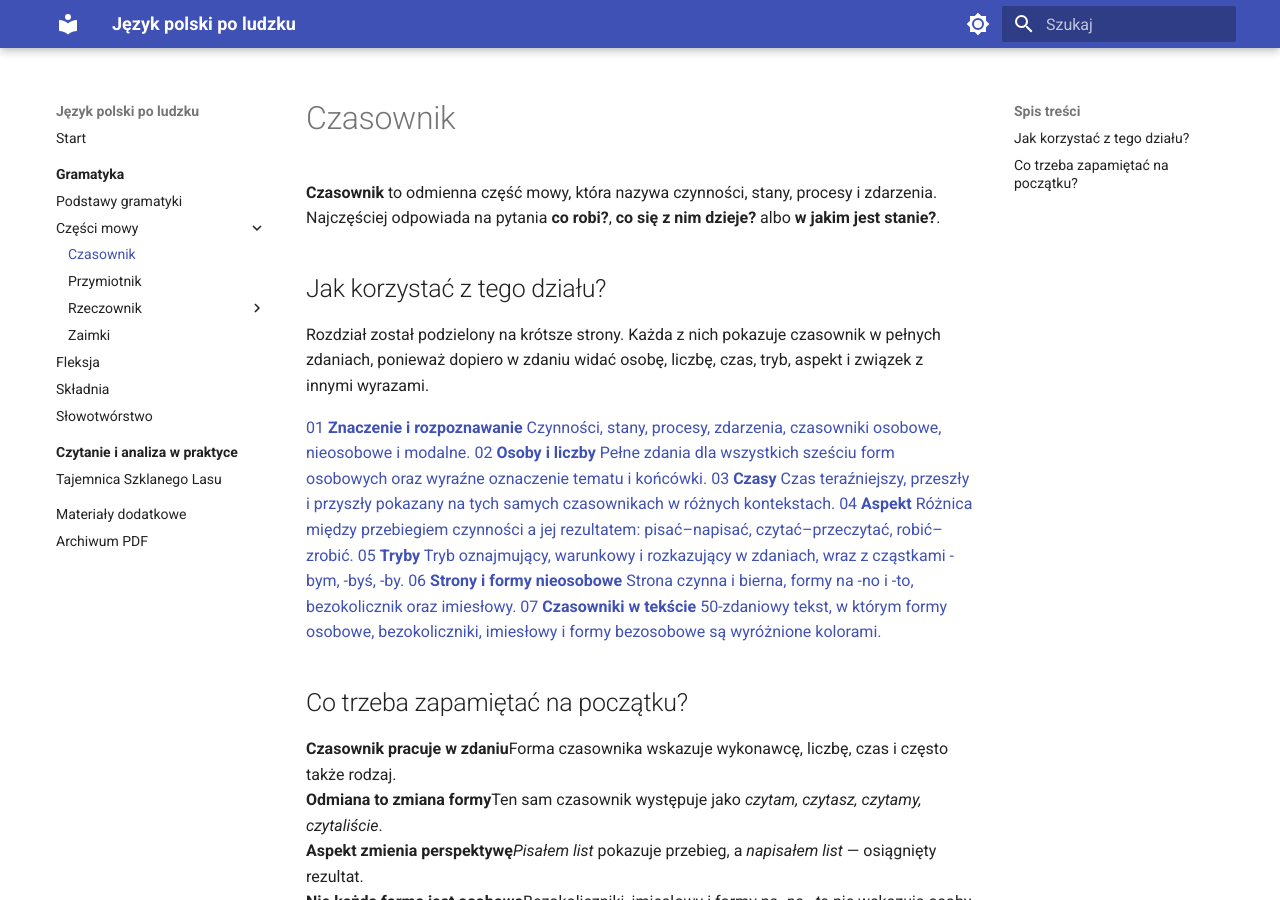
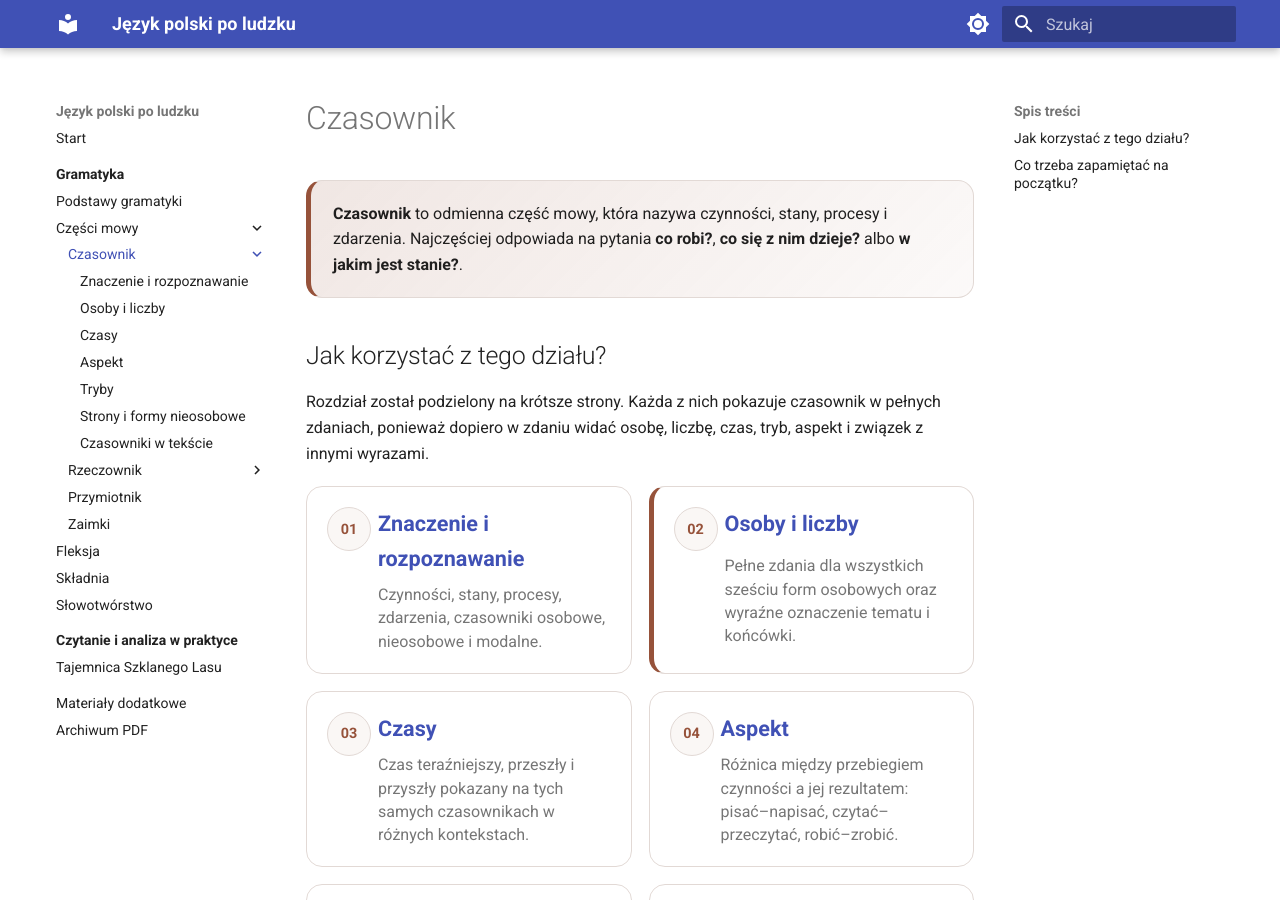
Before and after one commit to dchorazkiewicz/SP_JP, an MkDocs documentation site: the page built from docs/gramatyka/czesci-mowy/czasownik/index.md, in a window 1280 px wide and 900 px high. Built offline with MkDocs 1.6.1 and Material for MkDocs 9.7.7, drawn with Linux system fonts in a browser that asks for light colours.

Commit message:
Add verb chapter navigation and reorder parts of speech

```diff
--- a/mkdocs.yml
+++ b/mkdocs.yml
@@ -27,6 +27,7 @@ theme:
 extra_css:
   - stylesheets/extra.css
   - stylesheets/noun-lesson.css
+  - stylesheets/verb-lesson.css
 
 plugins:
   - search:
@@ -49,8 +50,15 @@ nav:
       - Podstawy gramatyki: gramatyka/podstawy/index.md
       - Części mowy:
           - Przegląd: gramatyka/czesci-mowy/index.md
-          - Czasownik: gramatyka/czesci-mowy/czasownik/index.md
-          - Przymiotnik: gramatyka/czesci-mowy/przymiotnik/index.md
+          - Czasownik:
+              - Wprowadzenie: gramatyka/czesci-mowy/czasownik/index.md
+              - Znaczenie i rozpoznawanie: gramatyka/czesci-mowy/czasownik/znaczenie-i-rozpoznawanie.md
+              - Osoby i liczby: gramatyka/czesci-mowy/czasownik/osoby-i-liczby.md
+              - Czasy: gramatyka/czesci-mowy/czasownik/czasy.md
+              - Aspekt: gramatyka/czesci-mowy/czasownik/aspekt.md
+              - Tryby: gramatyka/czesci-mowy/czasownik/tryby.md
+              - Strony i formy nieosobowe: gramatyka/czesci-mowy/czasownik/strony-i-formy-nieosobowe.md
+              - Czasowniki w tekście: gramatyka/czesci-mowy/czasownik/czasowniki-w-tekscie.md
           - Rzeczownik:
               - Wprowadzenie: gramatyka/czesci-mowy/rzeczownik/index.md
               - Znaczenie i typy: gramatyka/czesci-mowy/rzeczownik/znaczenie-i-typy.md
@@ -59,6 +67,7 @@ nav:
               - Rzeczownik w zdaniu: gramatyka/czesci-mowy/rzeczownik/rzeczownik-w-zdaniu.md
               - Słowotwórstwo i pisownia: gramatyka/czesci-mowy/rzeczownik/slowotworstwo-i-pisownia.md
               - Rzeczowniki w tekście: gramatyka/czesci-mowy/rzeczownik/rzeczowniki-w-tekscie.md
+          - Przymiotnik: gramatyka/czesci-mowy/przymiotnik/index.md
           - Zaimki: gramatyka/czesci-mowy/zaimki/index.md
       - Fleksja: gramatyka/fleksja/index.md
       - Składnia: gramatyka/skladnia/index.md
```
